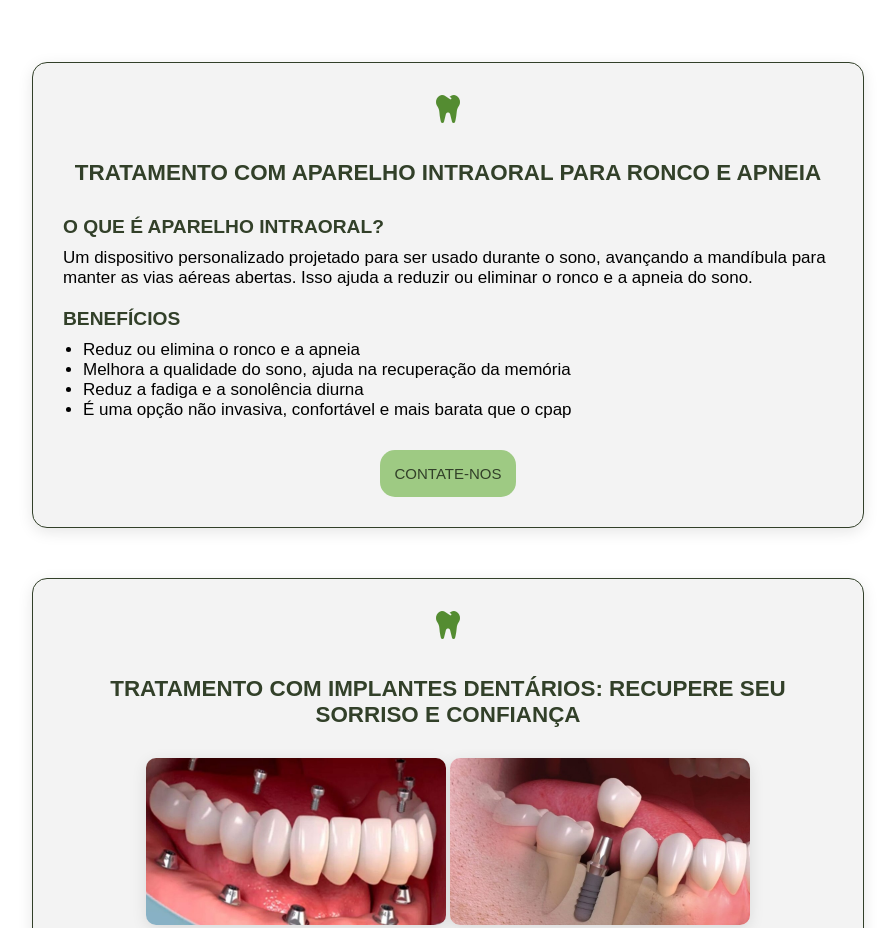
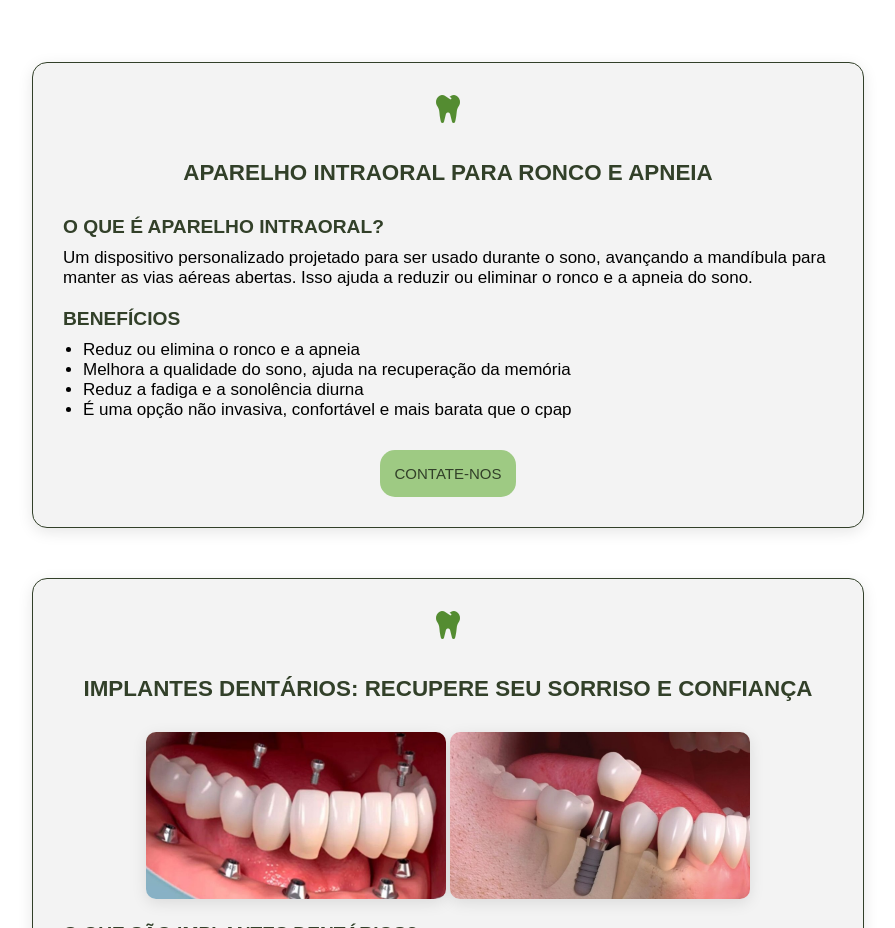
Before and after one commit to vifmedina/damicoodontologia, a plain HTML site: page index.html in a window 1280 px wide. Shown: the part 1280-2208 px from the top of the page, without its empty margins (192-1087 px from the left). Drawn offline with Linux system fonts and the light colour scheme.

Commit message:
texts fix

```diff
--- a/index.html
+++ b/index.html
@@ -113,7 +113,7 @@
         <div class="main-treatments-options">
           <div class="option-content">
             <i class="fas fa-tooth fa-2x icon"></i>
-            <h2>Tratamento com Aparelho Intraoral para Ronco e Apneia</h2>
+            <h2>Aparelho Intraoral para Ronco e Apneia</h2>
             <h4>O que é Aparelho Intraoral?</h4>
             <p>
               Um dispositivo personalizado projetado para ser usado durante o sono, avançando a
@@ -133,7 +133,7 @@
           </div>
           <div class="option-content">
             <i class="fas fa-tooth fa-2x icon"></i>
-            <h2>Tratamento com Implantes Dentários: Recupere seu Sorriso e Confiança</h2>
+            <h2>Implantes Dentários: Recupere seu Sorriso e Confiança</h2>
             <img src="images/implant-1.jpg" alt="Imagem de Implante Dentário" />
             <img src="images/implant-2.jpg" alt="Imagem de Implante Dentário" />
             <h4>O que são Implantes Dentários?</h4>
@@ -258,7 +258,7 @@
 
         <div class="main-about-content">
           <div>
-            <h3>Clínica D'Amico Odontologia</h3>
+            <h3>D'Amico Odontologia</h3>
             <p>
               Nossa missão é cuidar do sorriso de cada paciente com excelência, oferecendo
               atendimento completo em todas as especialidades da odontologia. Trabalhamos com foco
```
